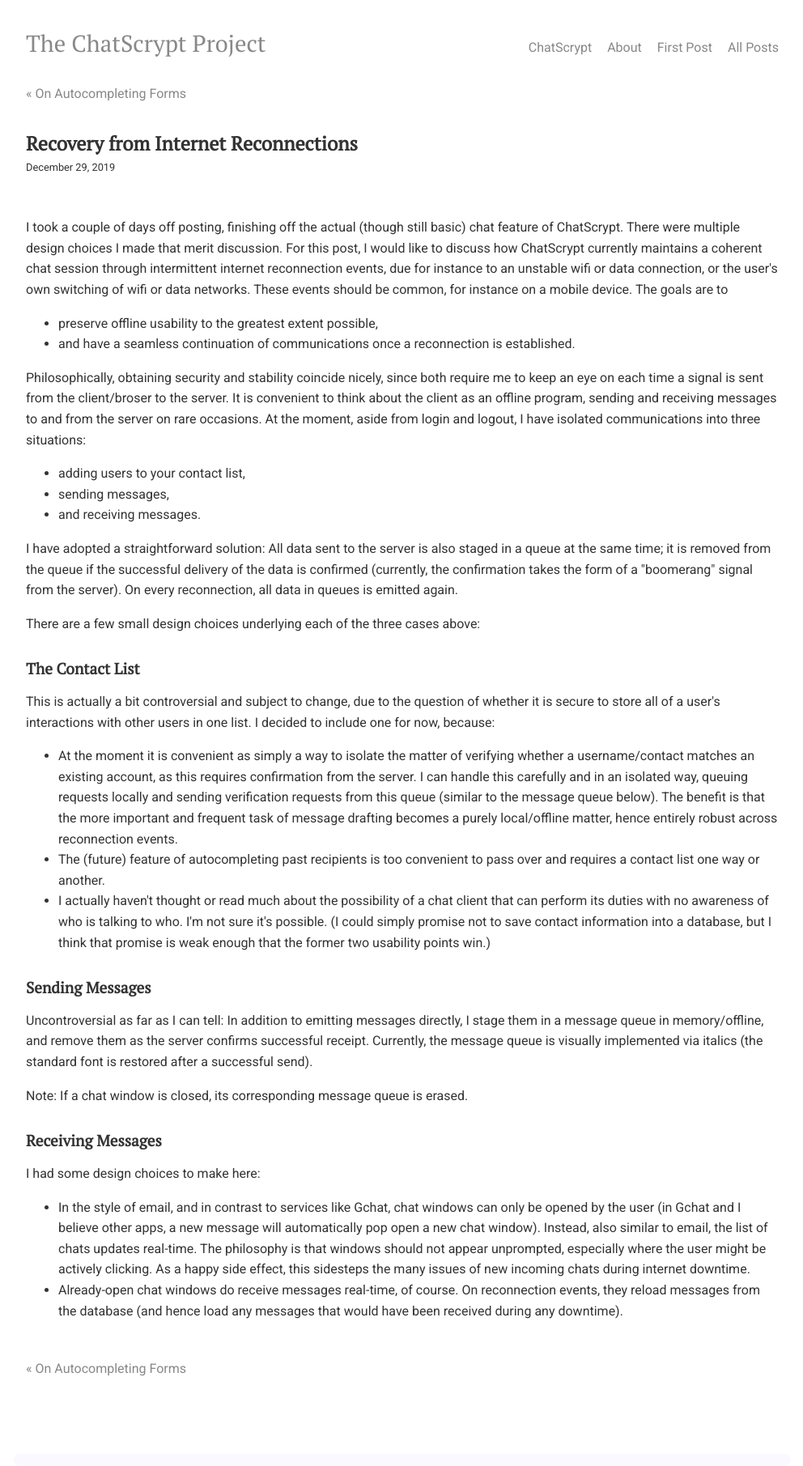
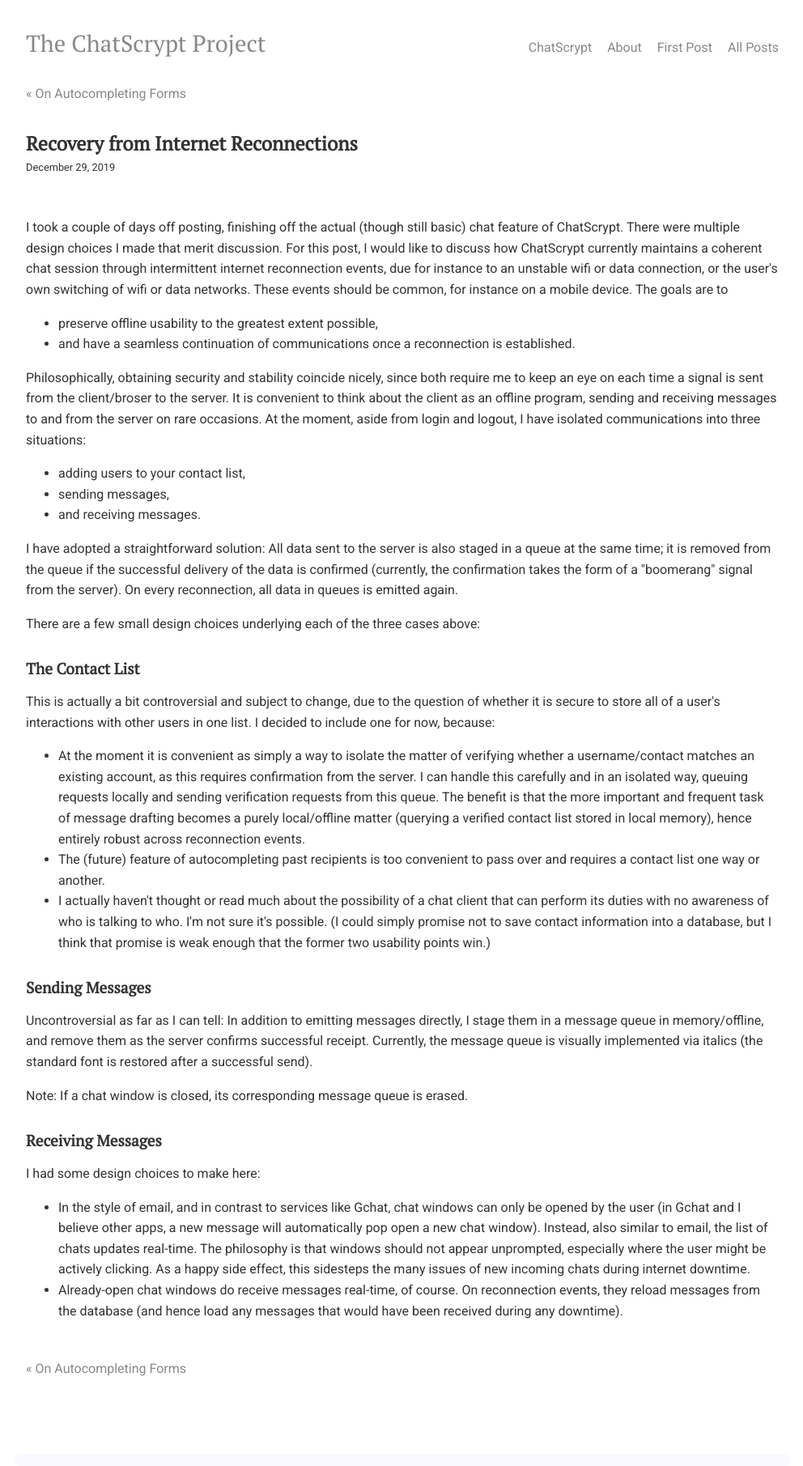
Before and after one commit to chatscrypt/chatscrypt.github.io, a Jekyll site: the page built from _posts/2019-12-29-recovery-from-internet-reconnections.html, in a window 1280 px wide. Shown: the whole page at 81% size, without its empty margins (143-1135 px from the left). Built offline with Jekyll 4.4.1, drawn with Linux system fonts in a browser that asks for light colours; comment, search, counter and statistics services are not loaded.

Commit message:
Update 2019-12-29-recovery-from-internet-reconnections.html

```diff
--- a/_posts/2019-12-29-recovery-from-internet-reconnections.html
+++ b/_posts/2019-12-29-recovery-from-internet-reconnections.html
@@ -30,7 +30,7 @@
 This is actually a bit controversial and subject to change, due to the question of whether it is secure to store all of a user's interactions with other users in one list. I decided to include one for now, because:
 
 <ul>
-<li> At the moment it is convenient as simply a way to isolate the matter of verifying whether a username/contact matches an existing account, as this requires confirmation from the server. I can handle this carefully and in an isolated way, queuing requests locally and sending verification requests from this queue (similar to the message queue below). The benefit is that the more important and frequent task of message drafting becomes a purely local/offline matter, hence entirely robust across reconnection events.
+<li> At the moment it is convenient as simply a way to isolate the matter of verifying whether a username/contact matches an existing account, as this requires confirmation from the server. I can handle this carefully and in an isolated way, queuing requests locally and sending verification requests from this queue. The benefit is that the more important and frequent task of message drafting becomes a purely local/offline matter (querying a verified contact list stored in local memory), hence entirely robust across reconnection events.
 
 <li> The (future) feature of autocompleting past recipients is too convenient to pass over and requires a contact list one way or another.
 
```
